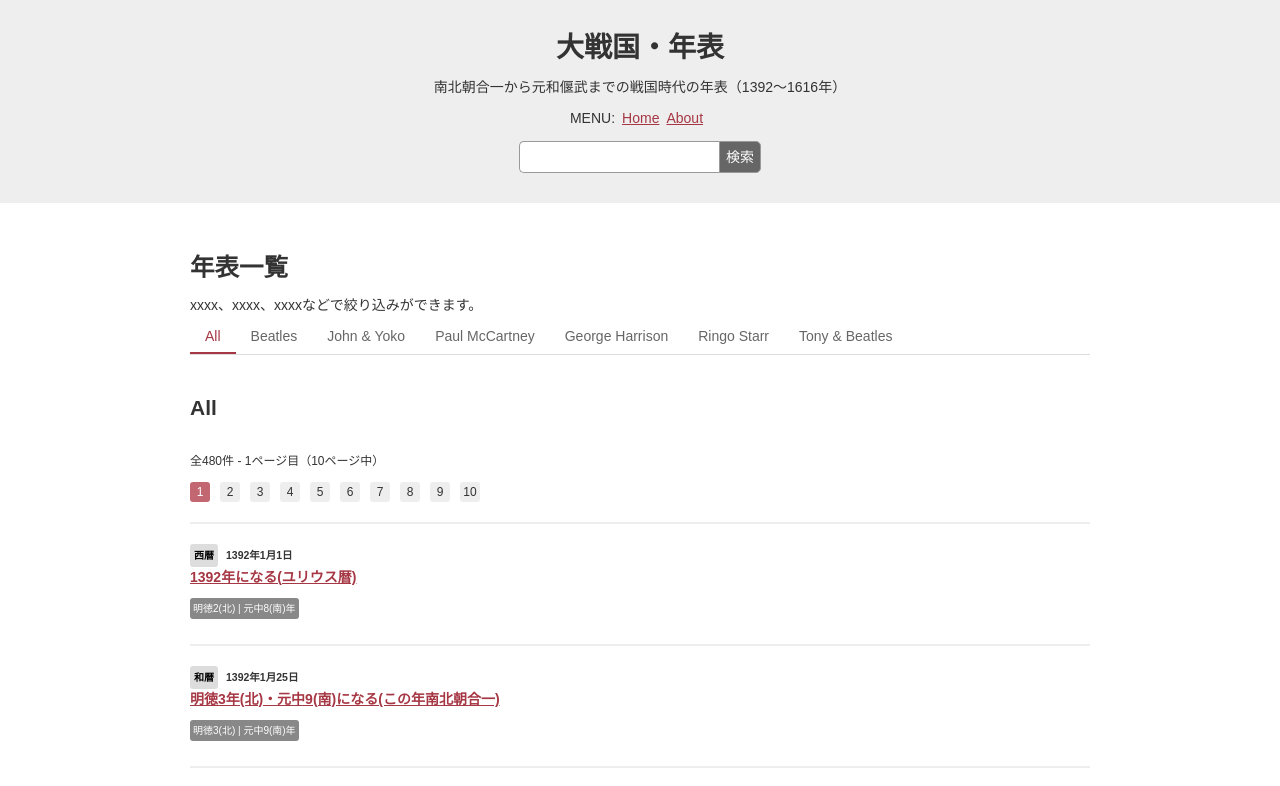
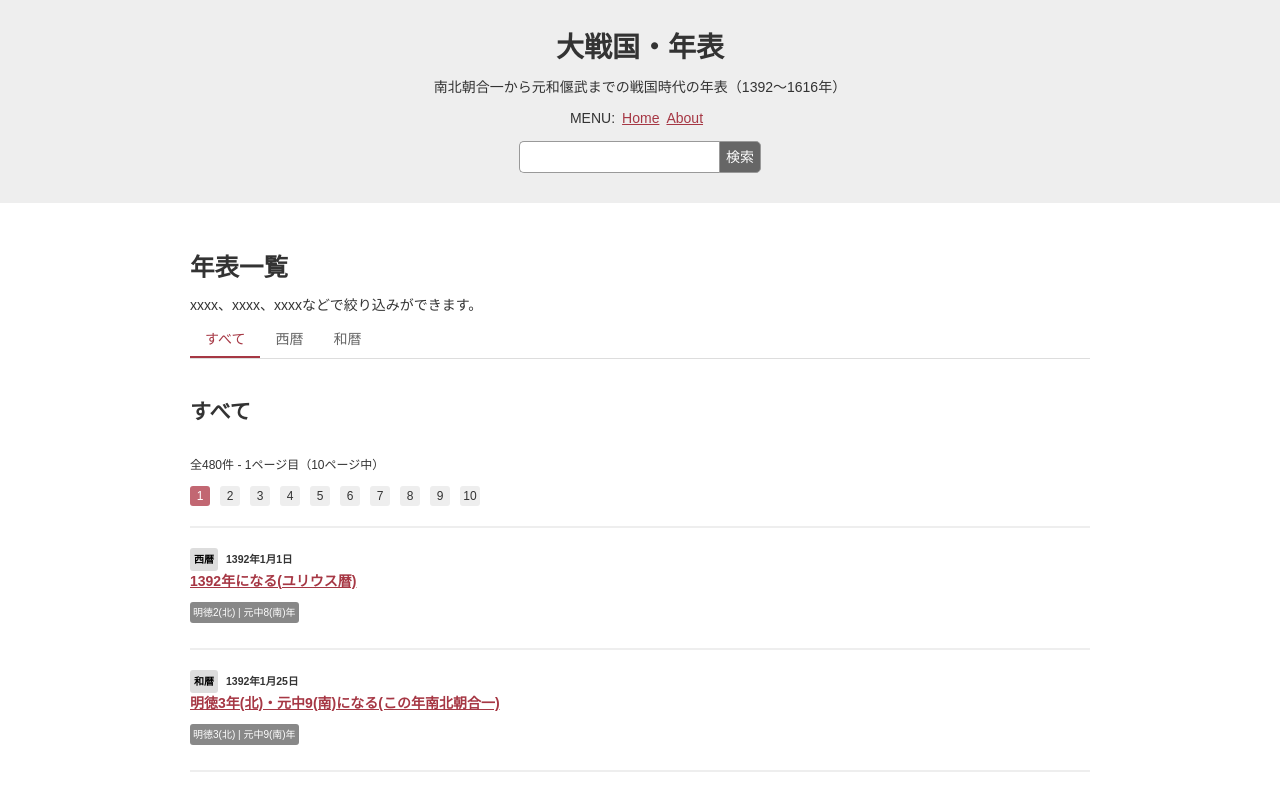
Before and after one commit to ryo-i/dai-sengoku-nenpyo, a Next.js app: page / in a window 1280 px wide. Shown: the top 786 px of the page. Built offline with nearby package versions, Linux system fonts and the light colour scheme.

Commit message:
カテゴリーナビのカテゴリー名修正 #3

```diff
--- a/components/CategoryNav.tsx
+++ b/components/CategoryNav.tsx
@@ -43,13 +43,9 @@ function CategoryNav() {
   return (
     <Nav className="cagterogyNav">
       <ul className="categoryTab">
-        <li className={!categoryName ? 'current' : ''}><Link href="/"><a>All</a></Link></li>
-        <li className={categoryName === 'beatles' ? 'current' : ''}><Link href="/category/[category]" as="/category/beatles"><a>Beatles</a></Link></li>
-        <li className={categoryName === 'john-yoko' ? 'current' : ''}><Link href="/category/[category]" as="/category/john-yoko"><a>John & Yoko</a></Link></li>
-        <li className={categoryName === 'paul' ? 'current' : ''}><Link href="/category/[category]" as="/category/paul"><a>Paul McCartney</a></Link></li>
-        <li className={categoryName === 'george' ? 'current' : ''}><Link href="/category/[category]" as="/category/george"><a>George Harrison</a></Link></li>
-        <li className={categoryName === 'ringo' ? 'current' : ''}><Link href="/category/[category]" as="/category/ringo"><a>Ringo Starr</a></Link></li>
-        <li className={categoryName === 'tony-beatles' ? 'current' : ''}><Link href="/category/[category]" as="/category/tony-beatles"><a>Tony & Beatles</a></Link></li>
+        <li className={!categoryName ? 'current' : ''}><Link href="/"><a>すべて</a></Link></li>
+        <li className={categoryName === 'seireki' ? 'current' : ''}><Link href="/category/[category]" as="/category/seireki"><a>西暦</a></Link></li>
+        <li className={categoryName === 'wareki' ? 'current' : ''}><Link href="/category/[category]" as="/category/wareki"><a>和暦</a></Link></li>
       </ul>
     </Nav>
   );
--- a/pages/about.tsx
+++ b/pages/about.tsx
@@ -58,7 +58,7 @@ function About() {
             <section>
                 <h2>進捗</h2>
                 <ul>
-                    <li>キー名をキャメルケースで統一 <a href="https://github.com/ryo-i/dai-sengoku-nenpyo/issues/3" target="_blank">#3</a></li>
+                    <li>カテゴリーナビのカテゴリー名修正 <a href="https://github.com/ryo-i/dai-sengoku-nenpyo/issues/3" target="_blank">#3</a></li>
                     <li>年代に単位「年代」を追記 <a href="https://github.com/ryo-i/dai-sengoku-nenpyo/issues/2" target="_blank">#2</a></li>
                 </ul>
             </section>
--- a/pages/index.tsx
+++ b/pages/index.tsx
@@ -11,7 +11,7 @@ const pageText = 'xxxx、xxxx、xxxxなどで絞り込みができます。';
 
 function Home() {
   const [isCategory, setIsCategory] = useState(false);
-  const [categoryName, setCategoryName] = useState('All');
+  const [categoryName, setCategoryName] = useState('すべて');
   const [categoryPath, setCategoryPath] = useState('');
 
   return (
@@ -27,18 +27,6 @@ function Home() {
       <Footer />
     </>
   )
-
-  /* return (
-    <>
-      <Header />
-      <main>
-        <h1>{ pageTitle }</h1>
-        <p dangerouslySetInnerHTML={{ __html: pageText }}></p>
-        作成中
-      </main>
-      <Footer />
-    </>
-  ) */
 }
 
 export default Home;
```
Also changed, not shown: 1 other file (tests, documents, lock files or other folders).
